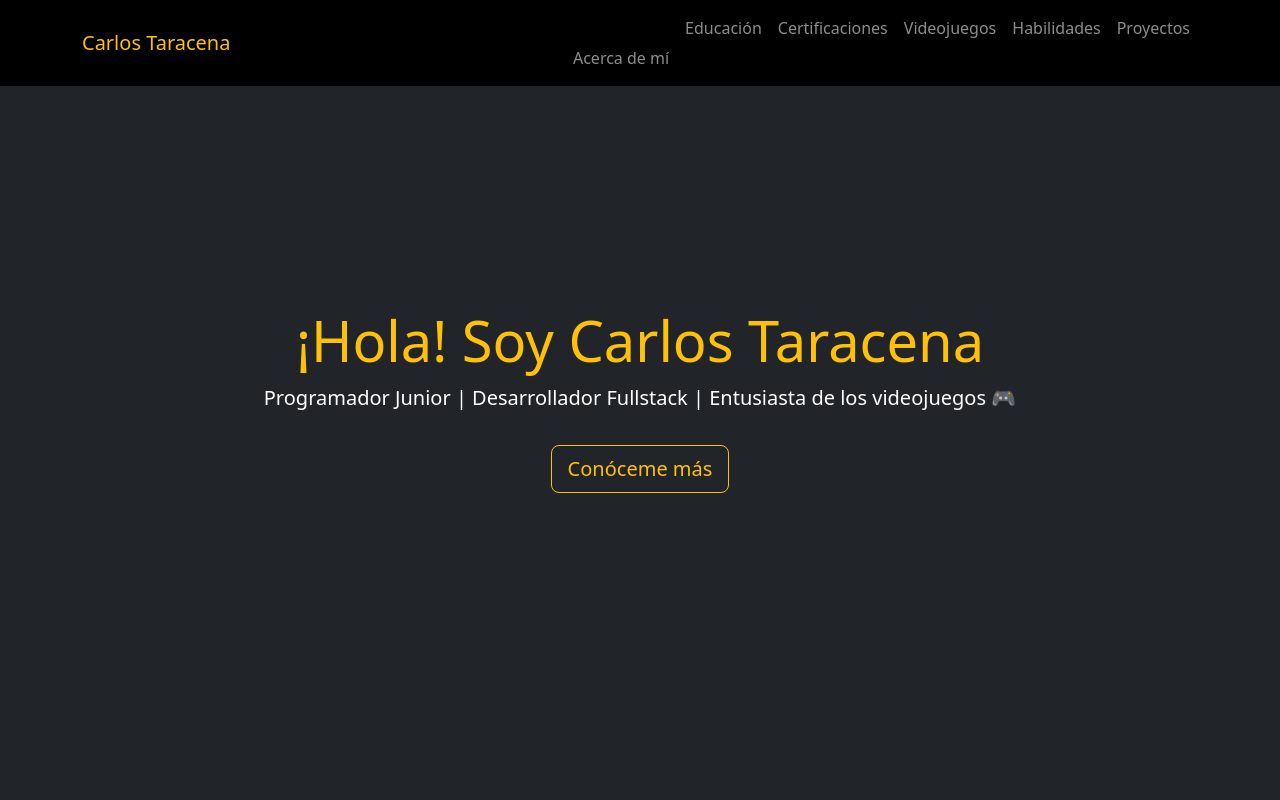
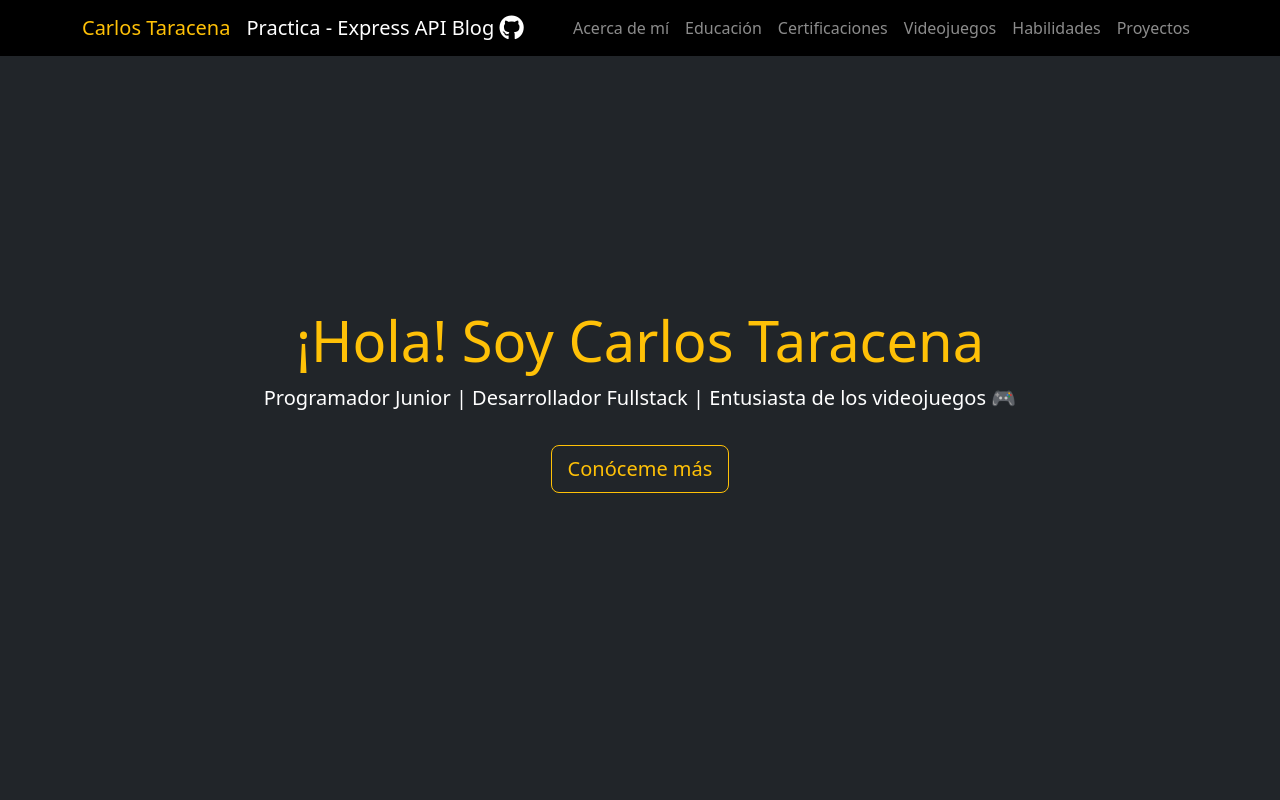
Before and after one commit to Defiilol11/byme, a plain HTML site: page index.html in a window 1280 px wide. Shown: the top 800 px of the page. Drawn offline with nearby package versions, Linux system fonts and the light colour scheme.

Commit message:
acerca de mi

```diff
--- a/index.html
+++ b/index.html
@@ -57,7 +57,9 @@
     <nav class="navbar navbar-expand-lg navbar-dark bg-black fixed-top">
         <div class="container">
             <a class="navbar-brand text-warning" href="#">Carlos Taracena</a>
-            <a class="navbar-brand" href="">
+            <a class="navbar-brand" href="https://github.com/Defiilol11/Express-API-blog">
+                Practica - Express API Blog <i class="fab fa-github fa-lg text-white"></i>
+            </a>
             <button class="navbar-toggler" type="button" data-bs-toggle="collapse" data-bs-target="#menu">
                 <span class="navbar-toggler-icon"></span>
             </button>
```
Lines whose indentation alone changed are shown as unchanged.
